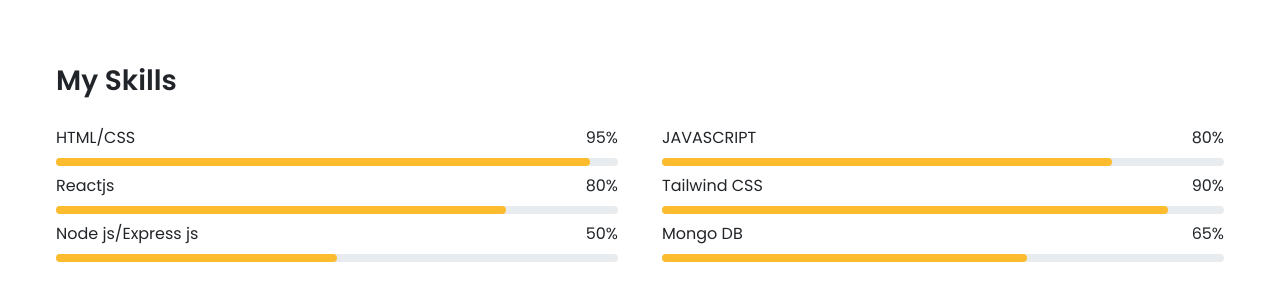
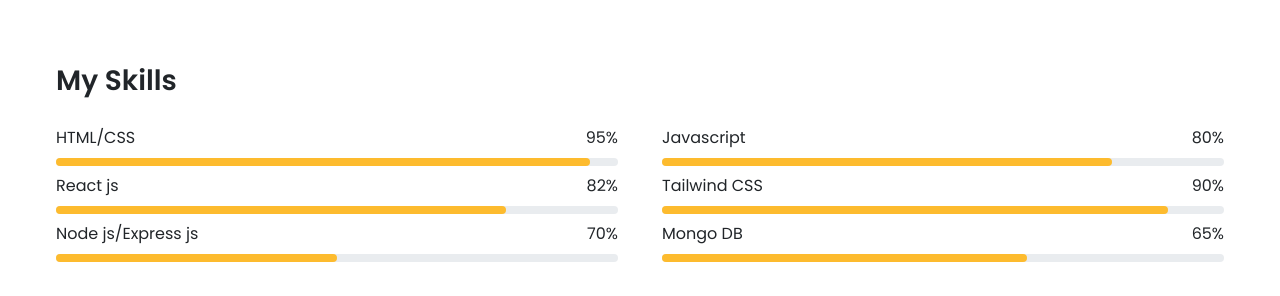
Before and after one commit to UsamaAli3/React-Portfolio, a React (Vite) app: page / in a window 1280 px wide. Shown: the part 2900-3196 px from the top of the page. Built offline with nearby package versions, Linux system fonts and the light colour scheme.

Commit message:
Add CV button

```diff
--- a/src/container/SkillProgressBar.jsx
+++ b/src/container/SkillProgressBar.jsx
@@ -37,7 +37,7 @@
             viewport={{ once: true }}
           >
             <div className="flex justify-between my-2">
-              <p>JAVASCRIPT</p>
+              <p>Javascript</p>
               <p>80%</p>
             </div>
             <div className="bg-[#E9ECEF] w-full h-2 flex rounded-full  items-center">
@@ -51,8 +51,8 @@
             viewport={{ once: true }}
           >
             <div className="flex justify-between my-2">
-              <p>Reactjs</p>
-              <p>80%</p>
+              <p>React js</p>
+              <p>82%</p>
             </div>
             <div className="bg-[#E9ECEF] w-full h-2 flex rounded-full  items-center">
               <div className="bg-skin-color w-[80%] h-2 rounded-full"></div>
@@ -80,7 +80,7 @@
           >
             <div className="flex justify-between my-2 font-">
               <p>Node js/Express js</p>
-              <p>50%</p>
+              <p>70%</p>
             </div>
             <div className="bg-[#E9ECEF] w-full h-2 flex rounded-full  items-center">
               <div className="bg-skin-color w-[50%] h-2 rounded-full"></div>
@@ -108,6 +108,7 @@
         target="_blank"
         rel="noopener noreferrer"
       ></a>
+      <a href="/resume.pdf" download="My_CV.pdf">
         <motion.button
           className=" shadow-2xl w-44  md:mr-8 bg-transparent border-2 border-skin-color  text-textColor-color hover:bg-hover-color hover:text-white my-16 p-2 hover:ease"
           initial={{ y: 50, opacity: 0 }}
@@ -118,6 +119,7 @@
           {" "}
           Download CV
         </motion.button>
+      </a>
     </>
   );
 }
```
Also changed, not shown: 1 other file (tests, documents, lock files or other folders). Lines whose indentation alone changed are shown as unchanged.
